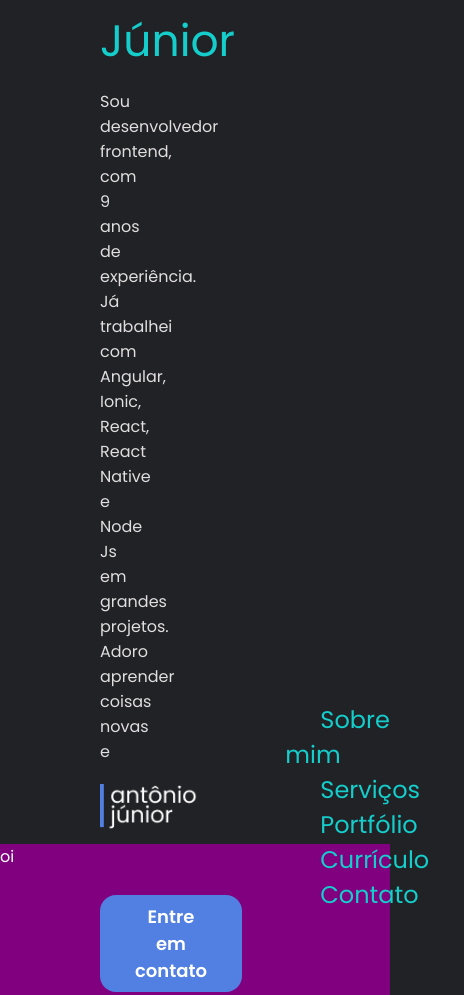
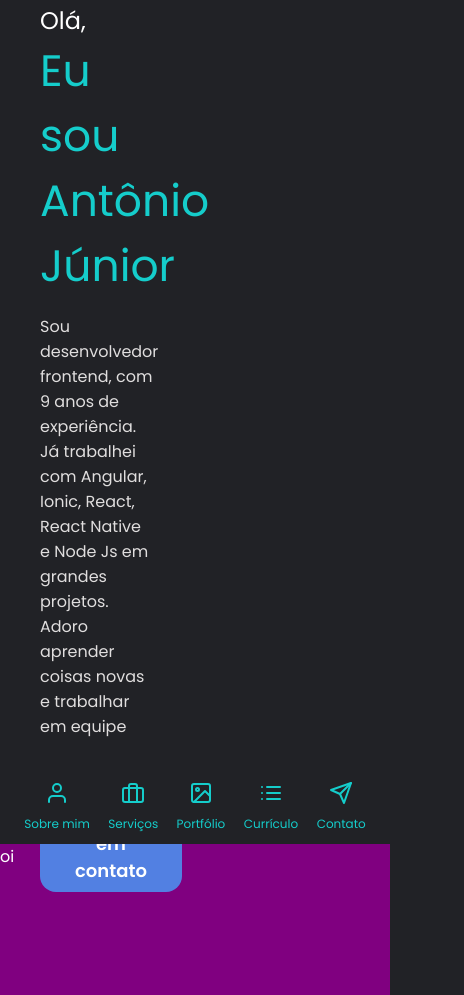
Before and after one commit to antoniojunio/portfolio, a plain HTML site: page index.html in a window 390 px wide. Shown: the top 995 px of the page, 464 px wide, since content can reach past the window. Drawn offline with nearby package versions, Linux system fonts and the light colour scheme.

Commit message:
added responsiveness in header

```diff
--- a/index.html
+++ b/index.html
@@ -5,10 +5,12 @@
     <meta name="viewport" content="width=device-width, initial-scale=1.0" />
     <title>Antonio Junior</title>
     <link rel="stylesheet" href="style.css" />
+    <script src="https://unpkg.com/feather-icons"></script>
 </head>
 <body>
   <header>
     <div class="container">
+      <img src="assets/logo.png" alt="Logo">
       <h2>Olá,</h2>
       <h1>Eu sou Antônio Júnior</h1>
       <p>Sou desenvolvedor frontend, com 9 anos de experiência. Já trabalhei com Angular, Ionic, React, React Native e Node Js em grandes projetos. Adoro aprender coisas novas e trabalhar em equipe</p>
@@ -16,15 +18,20 @@
     </div>
   </header>
   <nav>
-    <img src="assets/logo.png" alt="Logo">
+    <img src="assets/logo.png" alt="logo">
     <ul>
-      <a href="">Sobre mim</a>
-      <a href="">Serviços</a>
-      <a href="">Portfólio</a>
-      <a href="">Currículo</a>
-      <a href="">Contato</a>
+      <a href=""><i data-feather="user"></i>Sobre mim</a>
+      <a href=""><i data-feather="briefcase"></i>Serviços</a>
+      <a href=""><i data-feather="image"></i>Portfólio</a>
+      <a href=""><i data-feather="list"></i>Currículo</a>
+      <a href=""><i data-feather="send"></i>Contato</a>
     </ul>
   </nav>
   <section>oi</section>
+
+
+  <script>
+    feather.replace()
+  </script>
 </body>
 </html>
--- a/style.css
+++ b/style.css
@@ -61,6 +61,10 @@ header .container {
   padding: 0 100px;
 }
 
+header .container img {
+  display: none;
+}
+
 header .container h1 {
   color: var(--green);
 }
@@ -85,14 +89,79 @@ nav img {
   height: 45px;
 }
 
+nav ul {
+  width: 100%;
+  display: flex;
+  justify-content: space-around;
+}
+
 nav ul a {
   font-size: 24px;
   color: var(--green);
   text-decoration: none;
-  margin: 0 35px;
+}
+
+nav ul a svg {
+  display: none;
 }
 
 section {
   height: 1500px;
   background: purple;
 }
+
+/* small desktops */
+@media (max-widht: 1000px) {
+  header .container {
+    width: 100%;
+  }
+
+  nav ul a {
+    font-size: 16px;
+  }
+
+  nav {
+    padding: 0 30px;
+  }
+}
+
+/* tablet */
+@media (max-width: 767px) {
+
+  header .container img {
+    display: inline;
+    margin-bottom: 70px;
+  }
+
+  nav img {
+    display: none;
+  }
+
+  nav ul {
+    padding: 0;
+  }
+
+  nav ul a {
+    font-size: 16px;
+  }
+}
+
+/* celular */
+@media (max-width: 767px) {
+  header .container {
+    padding: 0 40px;
+  }
+
+  nav {
+    padding: 0 15px;
+  }
+
+  nav ul a {
+    font-size: 12px;
+  }
+
+  nav ul a svg {
+    display: block;
+    margin: 0 auto 10px;
+  }
+}
```
